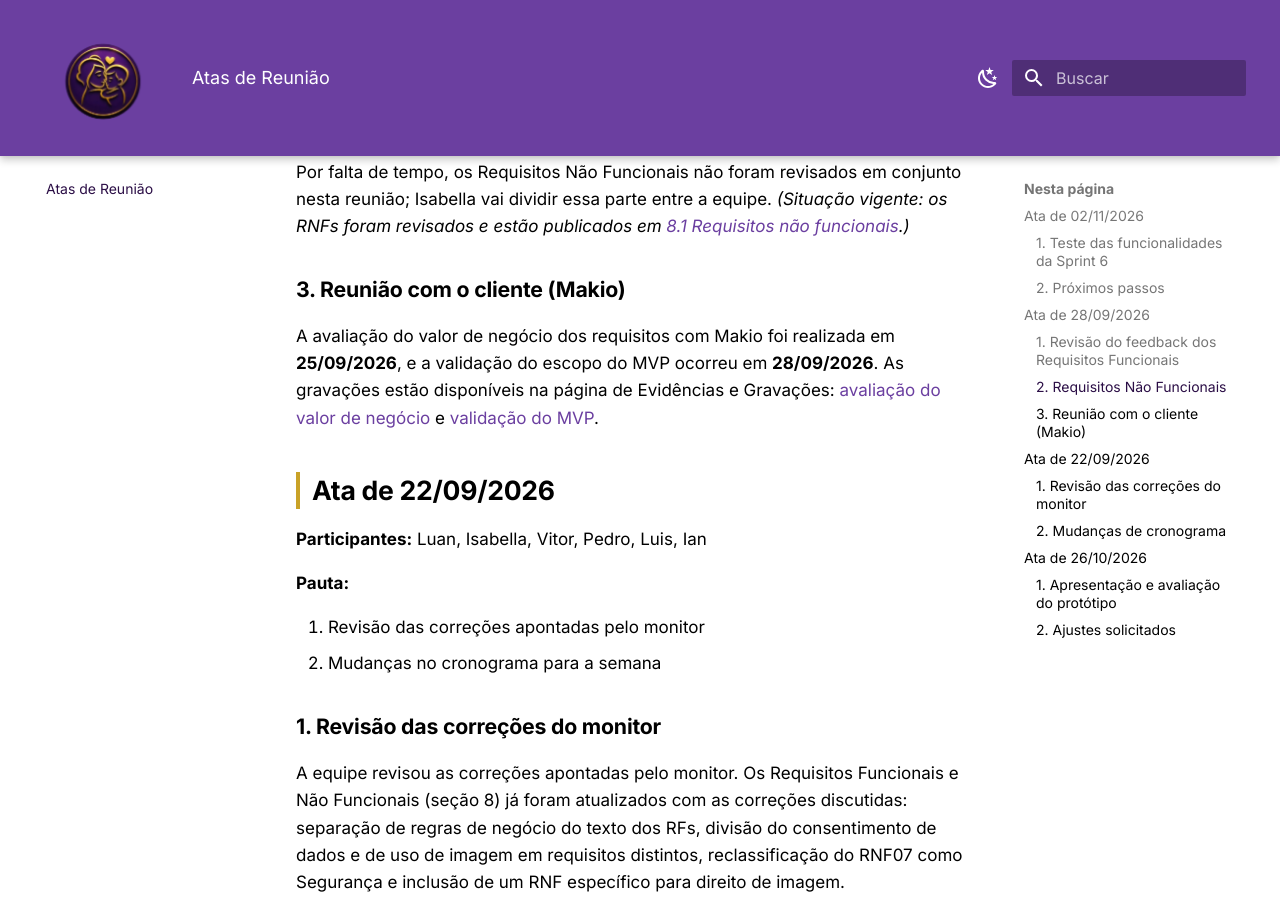
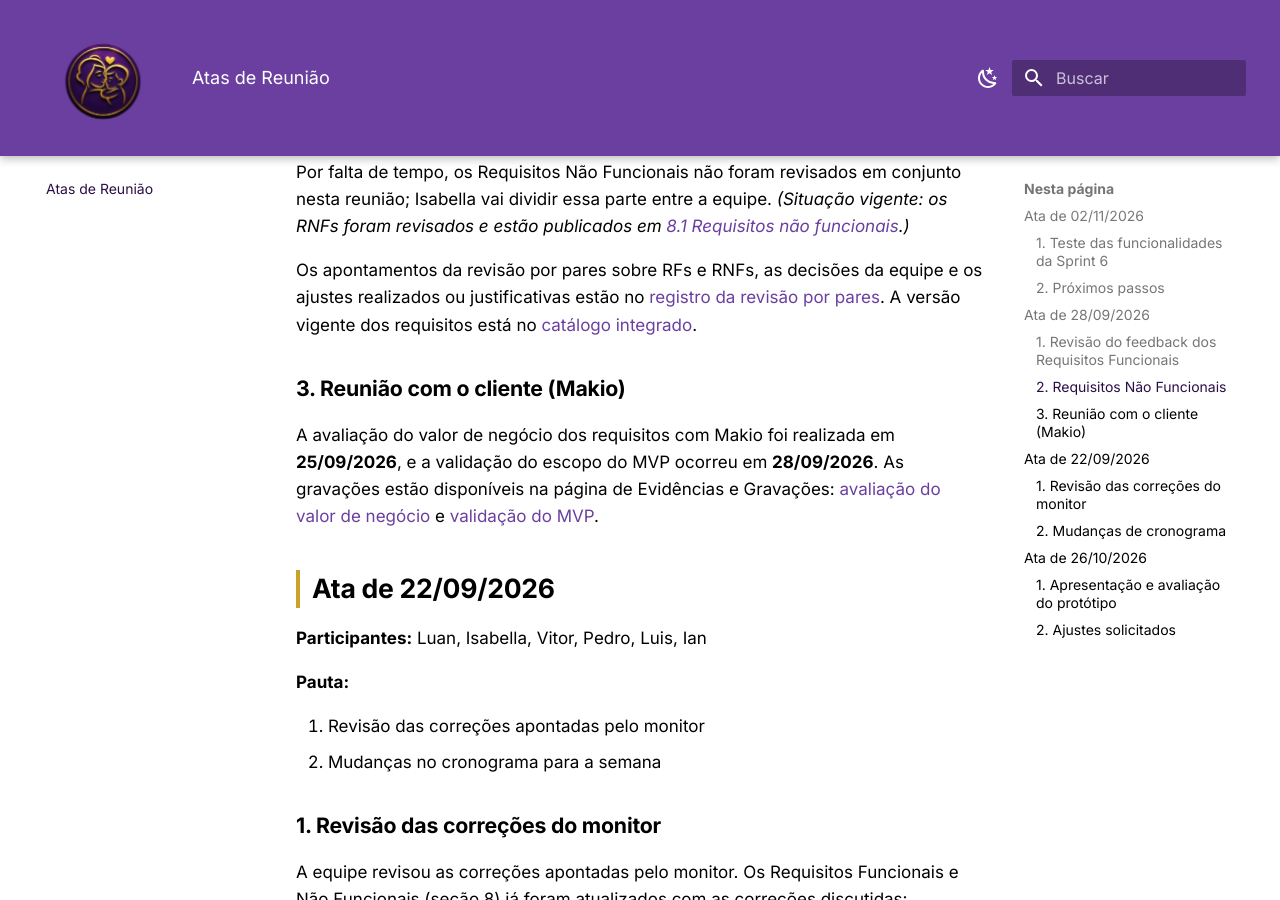
Before and after one commit to mdsreq-fga-unb/REQ-2026.2-T01-MaesGuerreiras, an MkDocs documentation site: the page built from docs/00-atas/index.md, in a window 1280 px wide and 900 px high, scrolled down 1977 px. Built offline with MkDocs 1.6.1 and Material for MkDocs 9.7.7, drawn with Linux system fonts in a browser that asks for light colours.

Commit message:
docs: ajusta processo de ER e registra revisão por pares

```diff
--- a/docs/00-atas/index.md
+++ b/docs/00-atas/index.md
@@ -58,13 +58,16 @@ cancelamento). RF19 e RF20 (turma) ficaram pendentes, por dúvida sobre até ond
 Por falta de tempo, os Requisitos Não Funcionais não foram revisados em conjunto nesta reunião; Isabella vai dividir essa parte entre a equipe.
 *(Situação vigente: os RNFs foram revisados e estão publicados em [8.1 Requisitos não funcionais](../08-requisitos/rnf.md).)*
 
+Os apontamentos da revisão por pares sobre RFs e RNFs, as decisões da equipe e os ajustes realizados ou justificativas estão no
+[registro da revisão por pares](../00-evidencias/index.md#registro-da-revisao-por-pares).
+A versão vigente dos requisitos está no [catálogo integrado](../08-requisitos/index.md).
+
 ### 3. Reunião com o cliente (Makio)
 
 A avaliação do valor de negócio dos requisitos com Makio foi realizada em **25/09/2026**, e a
 validação do escopo do MVP ocorreu em **28/09/2026**. As gravações estão disponíveis na página
 de Evidências e Gravações: [avaliação do valor de negócio](../00-evidencias/index.md#avaliacao-do-valor-de-negocio-25092026)
 e [validação do MVP](../00-evidencias/index.md#validacao-do-mvp-28092026).
-
 
 ## Ata de 22/09/2026
 
```
Also changed, not shown: docs/00-evidencias/index.md (+15 -0 lines), docs/01-visao-produto/index.md (+8 -8 lines), 1 other file.
